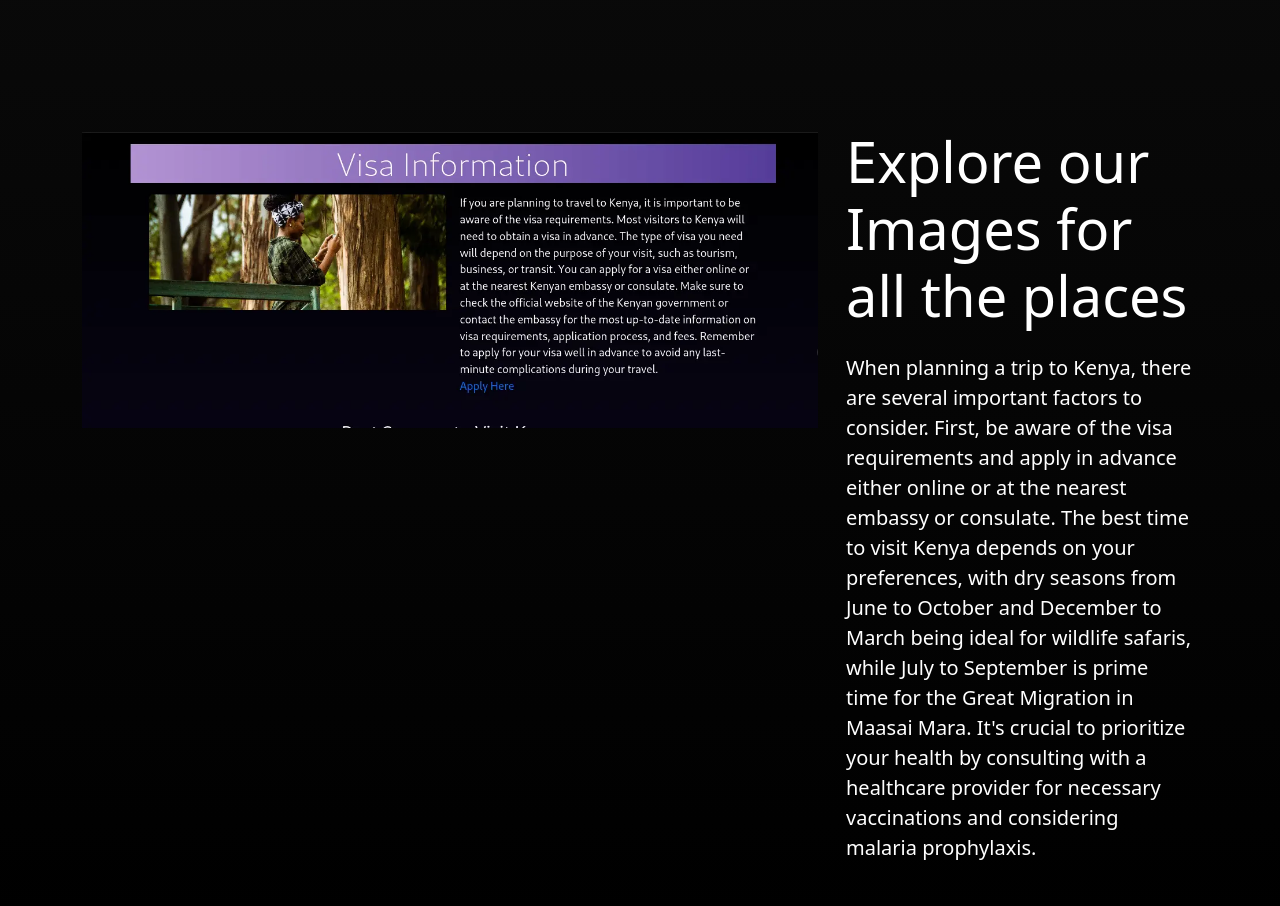
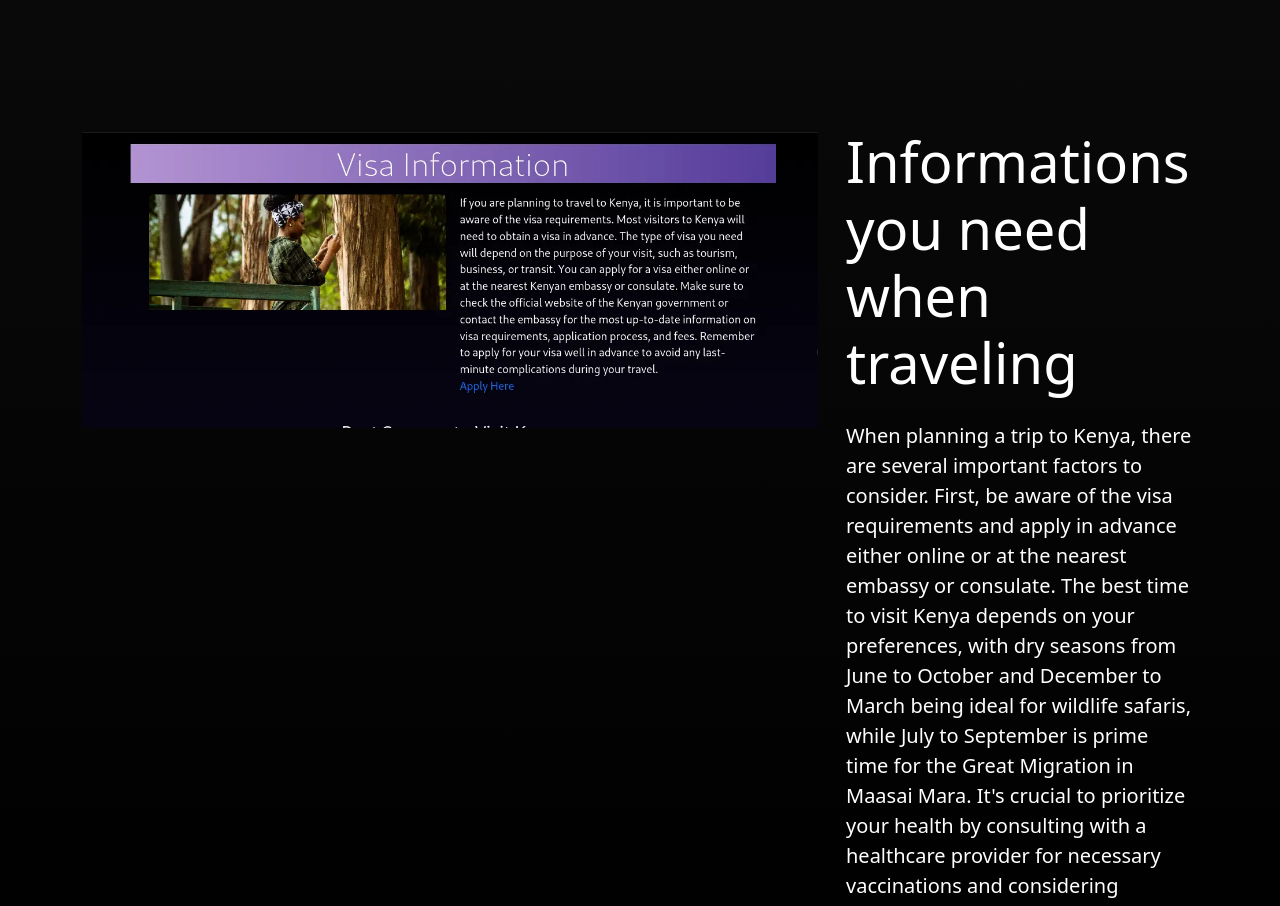
Before and after one commit to kaleabendrias/travel_kenya, a React (Vite) app in the folder front/: page / in a window 1280 px wide. Shown: the part 3920-4826 px from the top of the page. Built offline with nearby package versions, Linux system fonts and the light colour scheme.

Commit message:
Update text in Body component

```diff
--- a/front/src/components/Body.jsx
+++ b/front/src/components/Body.jsx
@@ -221,7 +221,7 @@ const Body = () => {
             <div className="col-md-4 mb-5">
               <div className="m-1 text-xl text-white">
                 <div className="display-4 text-white mb-4">
-                  Explore our Images for all the places
+                  Informations you need when traveling
                 </div>
                 <p className="lead">
                   When planning a trip to Kenya, there are several important
```
